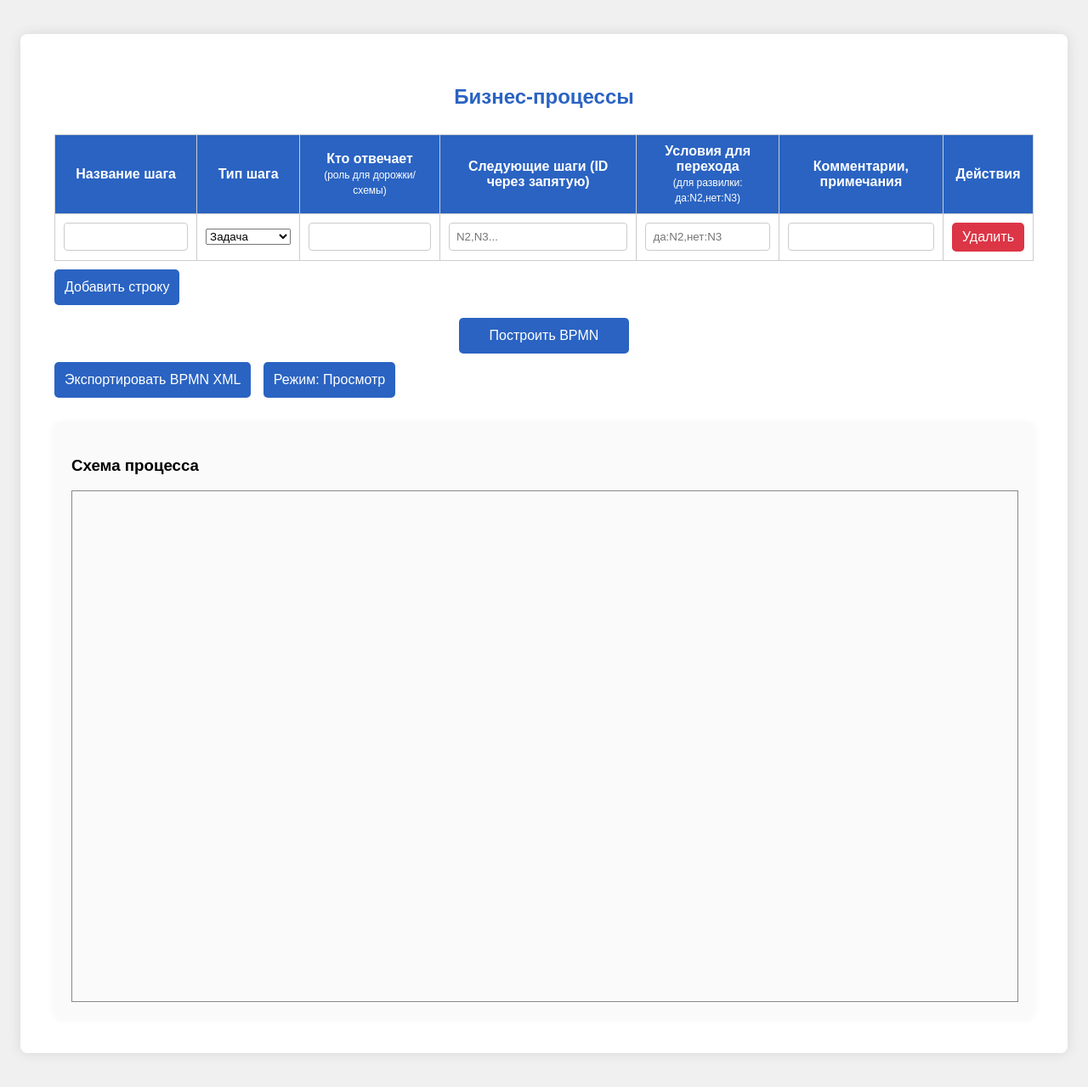
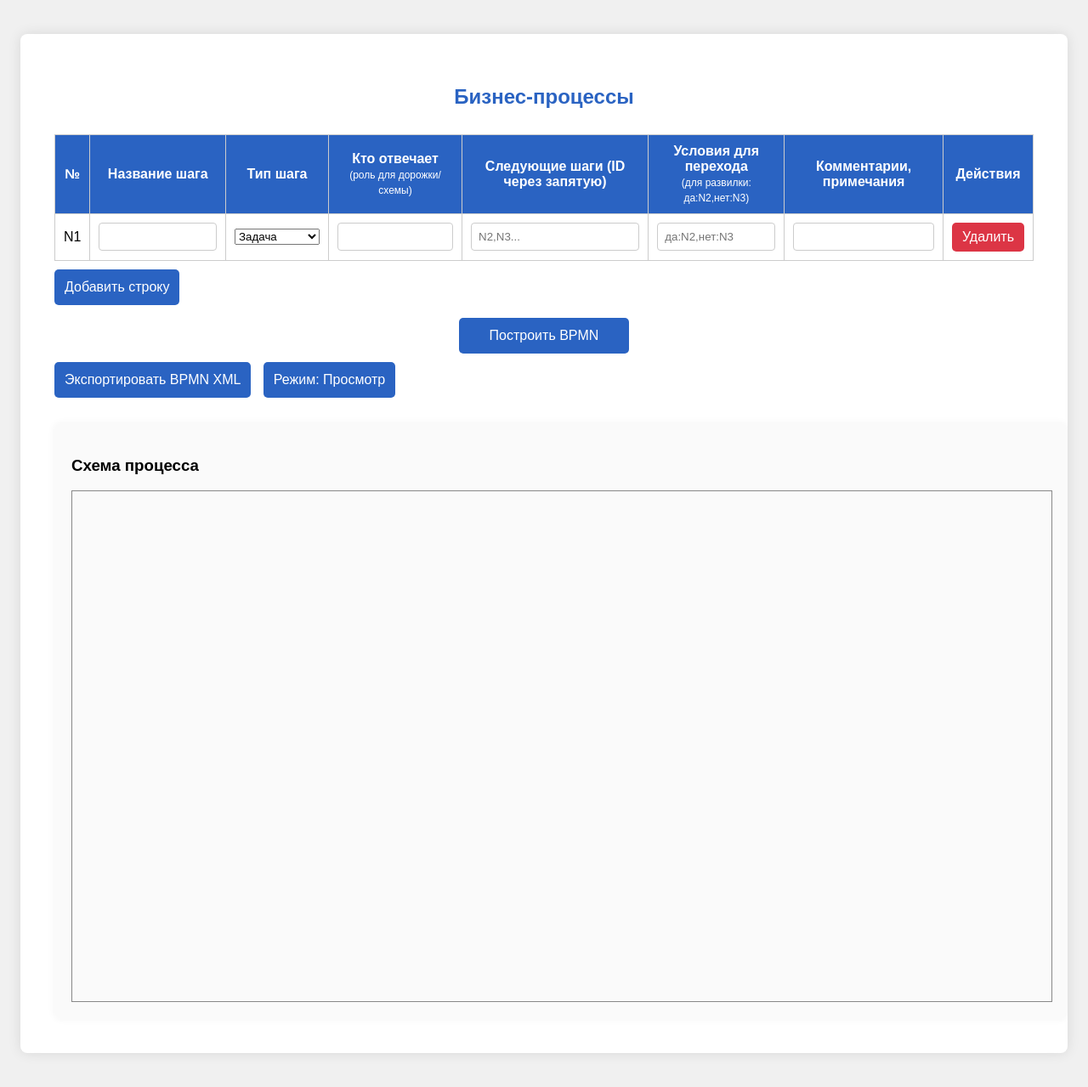
Before and after one commit to daniilgubkin1234/flask_interface, a Flask app: page /business_processes in a window 1280 px wide. Shown: the whole page at 85% size. Run offline with Flask 2, Linux system fonts and the light colour scheme; the visitor is signed in with stand-in values (Sample User, id 1); some libraries are stand-ins or nearby versions.

Commit message:
Доработана страница Бизнес процессы, добавлен столбец с нумерацией, а также все отрисовывается более ровно и есть возможность скролить BPMN по горизонтали

```diff
--- a/static/business_processes.css
+++ b/static/business_processes.css
@@ -131,8 +131,27 @@ input:focus {
     background: #fafafa;
     border-radius: 8px;
     box-shadow: 0 0 10px rgba(0, 0, 0, .05);
+    /* только горизонтальный скролл, вертикального — нет! */
     overflow-x: auto;
+    overflow-y: hidden;
+    width: 100%;
+    min-width: 0;
 }
+
+#bpmnContainer {
+    /* Ширина и высота будут управляться через JS */
+    min-width: 800px;
+    min-height: 600px;
+    /* высоту убери, если она была фиксированной! */
+    width: auto;
+    height: auto;
+    position: relative;
+    display: block;
+    /* скролл только горизонтальный */
+    overflow-x: auto;
+    overflow-y: hidden;
+}
+
 
 /* Скрытие баннера */
 .bjs-powered-by {
--- a/static/business_processes.js
+++ b/static/business_processes.js
@@ -11,18 +11,32 @@ document.addEventListener("DOMContentLoaded", function () {
   let isViewer = true;
   let lastXml = "";
 
+  function updateRowNumbers() {
+    Array.from(table.rows).forEach((row, idx) => {
+      let cell = row.querySelector('.rowNum');
+      if (cell) cell.innerText = 'N' + (idx + 1);
+    });
+  }
+
   addRowBtn.onclick = function () {
     const row = table.rows[0].cloneNode(true);
     Array.from(row.querySelectorAll('input')).forEach(inp => inp.value = "");
     table.appendChild(row);
     row.querySelector('.deleteRow').onclick = function () {
-      if (table.rows.length > 1) row.remove();
+      if (table.rows.length > 1) {
+        row.remove();
+        updateRowNumbers();
+      }
     };
+    updateRowNumbers();
   };
 
   Array.from(document.getElementsByClassName('deleteRow')).forEach(btn => {
     btn.onclick = function () {
-      if (table.rows.length > 1) btn.closest('tr').remove();
+      if (table.rows.length > 1) {
+        btn.closest('tr').remove();
+        updateRowNumbers();
+      }
     };
   });
 
@@ -56,19 +70,20 @@ document.addEventListener("DOMContentLoaded", function () {
     const arr = [];
     Array.from(table.rows).forEach((tr, i) => {
       const tds = tr.cells;
-      const type = tds[1].querySelector('select').value;
+      const type = tds[2].querySelector('select').value;
       arr.push({
         id: "N" + (i + 1),
-        name: tds[0].querySelector('input').value || ("Шаг " + (i + 1)),
+        name: tds[1].querySelector('input').value || ("Шаг " + (i + 1)),
         type: type,
-        role: tds[2].querySelector('input').value.trim() || 'Без роли',
-        next: tds[3].querySelector('input').value,
-        conditions: tds[4].querySelector('input').value,
-        comment: tds[5].querySelector('input').value
+        role: tds[3].querySelector('input').value.trim() || 'Без роли',
+        next: tds[4].querySelector('input').value,
+        conditions: tds[5].querySelector('input').value,
+        comment: tds[6].querySelector('input').value
       });
     });
     return arr;
   }
+
 
   // ---------- Новый участок: расчет точек входа/выхода для стрелок ----------
   function getShapeDims(type) {
@@ -116,12 +131,11 @@ document.addEventListener("DOMContentLoaded", function () {
     // Расположим элементы "по сетке"
     let nodeCoords = {};
     let laneY = 80;
-    let laneH = 220;
-    let maxPerLane = Math.max(...lanes.map(l => l.nodes.length));
     let laneWidth = 240, gap = 40;
-    const SHAPE_LANE_LEFT_PAD = 50; // Можно регулировать на свой вкус
+    const SHAPE_LANE_LEFT_PAD = 50;
 
     lanes.forEach((lane, i) => {
+      let laneH = Math.max(220, 80 + lane.nodes.length * 100);
       lane.nodes.forEach((nid, j) => {
         let step = steps.find(x => x.id === nid);
         let dims = getShapeDims(step.type);
@@ -130,6 +144,8 @@ document.addEventListener("DOMContentLoaded", function () {
           y: laneY + (laneH / (lane.nodes.length + 1)) * (j + 1) - dims.h / 2
         };
       });
+      lane._topY = laneY;
+      lane._height = laneH;
     });
 
 
@@ -203,11 +219,12 @@ document.addEventListener("DOMContentLoaded", function () {
 
     // lanes/пулы для BPMN
     let planeLanes = lanes.map((lane, i) => {
-      // lane координаты (на каждый role/lane)
       return `<bpmndi:BPMNShape id="LaneShape_${lane.id}" bpmnElement="${lane.id}">
-                <dc:Bounds x="${60 + i * laneWidth - 12}" y="${laneY - 40}" width="${laneWidth - 20}" height="${laneH + 60}"/>
+            <dc:Bounds x="${60 + i * laneWidth - 12}" y="${lane._topY - 40}" width="${laneWidth - 20}" height="${lane._height + 60}"/>
         </bpmndi:BPMNShape>`;
     }).join('');
+
+    window.lastSteps = { lanes, steps };
 
     // Итоговый BPMN XML
     return `<?xml version="1.0" encoding="UTF-8"?>
@@ -239,16 +256,52 @@ document.addEventListener("DOMContentLoaded", function () {
 
   function renderDiagram(xml) {
     bpmnContainer.innerHTML = "";
-    if (bpmnModeler) bpmnModeler.destroy && bpmnModeler.destroy();
+    if (bpmnModeler) {
+      try { bpmnModeler.destroy && bpmnModeler.destroy(); } catch (e) { }
+      bpmnModeler = null;
+    }
+    setTimeout(() => {
       bpmnModeler = isViewer
         ? new window.BpmnJS.Viewer({ container: "#bpmnContainer" })
         : new window.BpmnJS({ container: "#bpmnContainer" });
-    bpmnModeler.importXML(xml).catch(err => {
+      bpmnModeler.importXML(xml).then(() => {
+        // ---- Динамическая ширина/высота контейнера и SVG ----
+        // 1. Посчитаем ширину схемы (ролей) и высоту (максимум lane)
+        let numRoles = 1;
+        let maxTasks = 1;
+        if (window.lastSteps) {
+          numRoles = window.lastSteps.lanes?.length || 1;
+          maxTasks = Math.max(...window.lastSteps.lanes.map(l => l.nodes.length), 1);
+        }
+        // Рассчитаем размеры (можно подправить под твой лэйаут)
+        let width = Math.max(1000, numRoles * 260 + 120);
+        let height = Math.max(600, maxTasks * 100 + 200);
+
+        // Применяем к контейнеру
+        bpmnContainer.style.minWidth = width + "px";
+        bpmnContainer.style.width = width + "px";
+        bpmnContainer.style.height = height + "px";
+        bpmnContainer.style.minHeight = height + "px";
+
+        // Попробуем задать размер самому SVG (если есть)
+        setTimeout(() => {
+          const svg = bpmnContainer.querySelector('svg');
+          if (svg) {
+            svg.style.minWidth = width + "px";
+            svg.style.width = width + "px";
+            svg.style.height = height + "px";
+            svg.style.minHeight = height + "px";
+          }
+        }, 30);
+      }).catch(err => {
         bpmnContainer.innerHTML = `<div style="color: red; font-weight:bold;">Ошибка импорта BPMN:<br>${err}</div>`;
       });
+    }, 30);
   }
+
 
   // Инициализация: выключаем экспорт и просмотр до построения схемы
   exportBtn.disabled = true;
   toggleBtn.disabled = true;
+  updateRowNumbers();
 });
--- a/templates/business_processes.html
+++ b/templates/business_processes.html
@@ -17,6 +17,7 @@
             <table id="bpTable">
                 <thead>
                     <tr>
+                        <th>№</th>
                         <th>Название шага</th>
                         <th>Тип шага</th>
                         <th>Кто отвечает<br><span style="font-weight:normal;font-size:12px">(роль для
@@ -30,6 +31,7 @@
                 </thead>
                 <tbody>
                     <tr>
+                        <td class="rowNum">N1</td>
                         <td><input type="text" class="stepNameField"></td>
                         <td>
                             <select class="stepTypeField">
```
Lines whose indentation alone changed are shown as unchanged.
